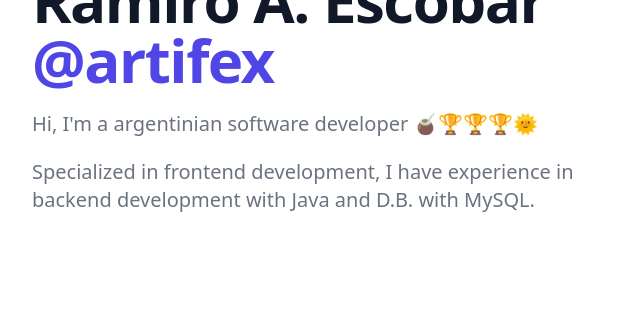
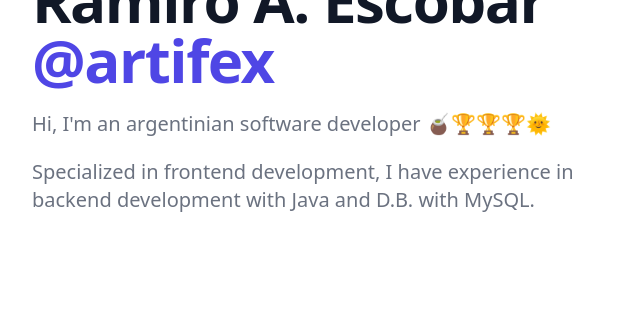
Before and after one commit to artifex94/artifex-landing, a website: page src/index.html in a window 1280 px wide. Shown: the part 206-526 px from the top of the page, 0-636 px from the left. Drawn offline with nearby package versions, Linux system fonts and the light colour scheme; no server answers.

Commit message:
typo correction v1.0.1

```diff
--- a/src/index.html
+++ b/src/index.html
@@ -46,7 +46,7 @@
                         </h1>
                         <p
                             class="mt-3 text-base text-gray-500 sm:mt-5 sm:text-lg sm:max-w-xl sm:mx-auto md:mt-5 md:text-xl lg:mx-0">
-                            Hi, I'm a argentinian software developer 🧉🏆🏆🏆🌞</p>
+                            Hi, I'm an argentinian software developer 🧉🏆🏆🏆🌞</p>
                         <p
                             class="mt-3 text-base text-gray-500 sm:mt-5 sm:text-lg sm:max-w-xl sm:mx-auto md:mt-5 md:text-xl lg:mx-0">
                             Specialized in frontend development, I have experience in backend development with Java and D.B. with MySQL.</p>
```
